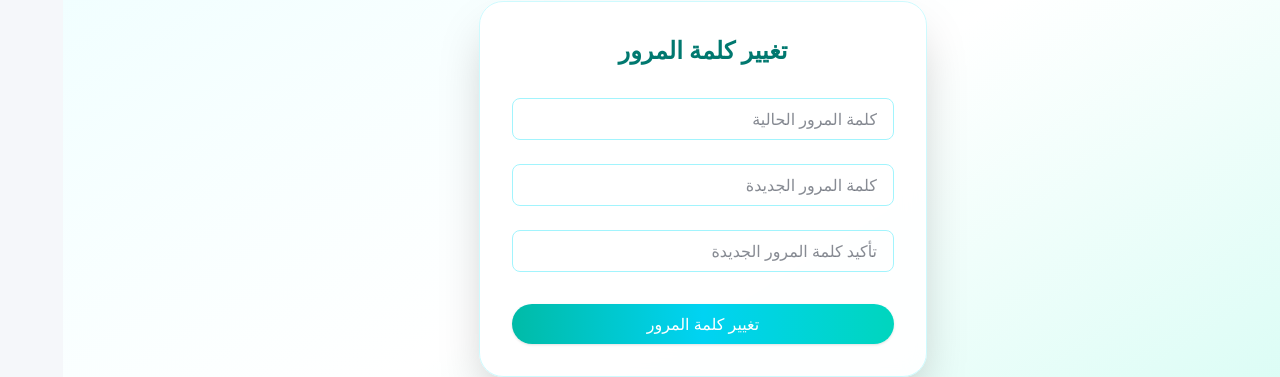
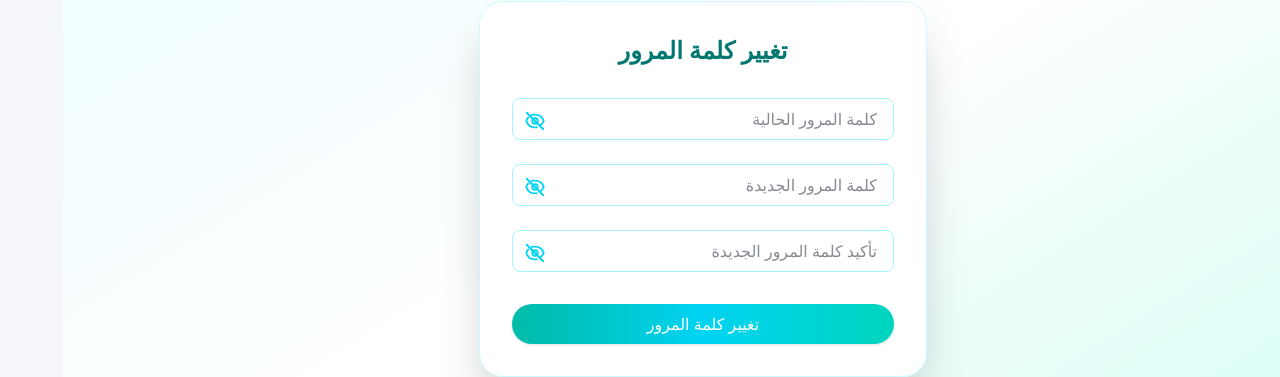
Before and after one commit to Abdullatif-Mostafa/wasal, a Next.js app: page /Pages/ChangePassword in a window 1280 px wide. Shown: the part 211-588 px from the top of the page. Built offline with nearby package versions, Linux system fonts and the light colour scheme; no server answers.

Commit message:
new changes are added

```diff
--- a/src/RTK/Reducers/authSlice.js
+++ b/src/RTK/Reducers/authSlice.js
@@ -1,7 +1,7 @@
 import { createSlice, createAsyncThunk } from '@reduxjs/toolkit';
 
 // const API_URL = process.env.NEXT_PUBLIC_API_URL || "https://wasal-api-production.up.railway.app"  ;
-const API_URL = process.env.REACT_APP_API_URL ||"https://wasal-api-production.up.railway.app";
+const API_URL = process.env.REACT_APP_API_URL || "https://wasal-api-production.up.railway.app";
 // Async thunk for login
 export const loginAsync = createAsyncThunk(
   'auth/login',
@@ -107,6 +107,54 @@ export const resetPasswordAsync = createAsyncThunk(
     }
   }
 );
+// change my password
+export const changeMyPasswordAsync = createAsyncThunk(
+  'users/changeMyPassword',
+  async (passwordData, { rejectWithValue }) => {
+    const { oldPassword, newPassword } = passwordData;
+    console.log("oldPassword , newPassword  ", oldPassword, newPassword);
+    console.log("token in change my password", localStorage.getItem('token'));
+    try {
+      const res = await fetch(`${API_URL}/api/auth/changePassword`, {
+        method: 'PUT',
+        headers: {
+          'Content-Type': 'application/json',
+          'Authorization': `Bearer ${localStorage?.getItem('token')}`
+        },
+        body: JSON.stringify({ oldPassword, newPassword }),
+      });
+      const data = await res.json();
+      console.log("data in change my password", data)
+
+      if (!res.ok || data.status !== 'success') {
+        return rejectWithValue(data?.message || 'فشل تغيير كلمة المرور');
+      }
+      return data;
+    } catch (error) {
+      return rejectWithValue('فشل تغيير كلمة المرور');
+    }
+  }
+)
+// delete my account
+export const deleteMyAccountAsync = createAsyncThunk(
+  'users/deleteMyAccount',
+  async (_, { rejectWithValue }) => {
+    try {
+      const res = await fetch(`${API_URL}/api/users/me`, {
+        method: 'DELETE',
+        headers: { 'Authorization': `Bearer ${localStorage.getItem('token')}` }
+      });
+      const data = await res.json();
+      console.log("data in delete my account", data)
+      if (!res.ok || data.status !== 'success') {
+        return rejectWithValue(data?.message || 'فشل حذف الحساب');
+      }
+      return data;
+    } catch (error) {
+      return rejectWithValue('فشل حذف الحساب');
+    }
+  }
+);
 const initialState = {
   isAuthenticated: false,
   token: null,
@@ -203,7 +251,37 @@ const authSlice = createSlice({
       .addCase(resetPasswordAsync.rejected, (state, action) => {
         state.loading = false;
         state.error = action.payload;
-      });
+      })
+      // Change my password
+      .addCase(changeMyPasswordAsync.pending, (state) => {
+        state.loading = true;
+        state.error = null;
+      })
+      .addCase(changeMyPasswordAsync.fulfilled, (state, action) => {
+        state.loading = false;
+        console.log("Password change success:", action.payload.message);
+      })
+      .addCase(changeMyPasswordAsync.rejected, (state, action) => {
+        state.loading = false;
+        state.error = action.payload;
+      })
+      // delete my account
+      .addCase(deleteMyAccountAsync.pending, (state) => {
+        state.loading = true;
+        state.error = null;
+      })
+      .addCase(deleteMyAccountAsync.fulfilled, (state, action) => {
+        console.log(" action payload ", action)
+        state.loading = false;
+        state.users = state.users.filter(user => user._id !== action.payload);
+        if (state.selectedUser && state.selectedUser._id === action.payload) {
+          state.selectedUser = null;
+        }
+      })
+      .addCase(deleteMyAccountAsync.rejected, (state, action) => {
+        state.loading = false;
+        state.error = action.payload;
+      })
   },
 });
 
--- a/src/RTK/Reducers/postSlice.js
+++ b/src/RTK/Reducers/postSlice.js
@@ -2,7 +2,7 @@ import { createSlice, createAsyncThunk } from '@reduxjs/toolkit';
 // https://tarmeezacademy.com/api/v1/posts
 // const API_URL = process.env.NEXT_PUBLIC_API_URL || "https://wasal-api-production.up.railway.app" ;
 const API_URL = process.env.REACT_APP_API_URL ||"https://wasal-api-production.up.railway.app";
-console.log("API_URL in postSlice", API_URL);
+// console.log("API_URL in postSlice", API_URL);
 export const fetchPosts = createAsyncThunk(
   'post/fetchPosts',
   async (_, thunkAPI) => {
--- a/src/app/Pages/ChangePassword/page.js
+++ b/src/app/Pages/ChangePassword/page.js
@@ -4,6 +4,7 @@ import { useDispatch, useSelector } from "react-redux";
 import { useRouter } from "next/navigation";
 import toast, { Toaster } from "react-hot-toast";
 import Swal from "sweetalert2";
+import { changeMyPasswordAsync } from "@/RTK/Reducers/authSlice";
 const metadata={
   title:"تغيير كلمه المرور",
   description:"صفحه لعرض تغيير كلمه المرور"
@@ -13,8 +14,12 @@ export default function ChangePassword() {
   const [newPassword, setNewPassword] = useState("");
   const [confirmPassword, setConfirmPassword] = useState("");
   const [loading, setLoading] = useState(false);
+  const [showOld, setShowOld] = useState(false);
+  const [showNew, setShowNew] = useState(false);
+  const [showConfirm, setShowConfirm] = useState(false);
   const { user } = useSelector((state) => state.auth);
   const router = useRouter();
+  const dispatch = useDispatch();
 
   const handleSubmit = async (e) => {
     e.preventDefault();
@@ -27,21 +32,25 @@ export default function ChangePassword() {
       return;
     }
     setLoading(true);
-    try {
-      // استبدل هذا بالطلب الحقيقي للباكند
-      // مثال:
-      // await dispatch(changePasswordAsync({ oldPassword, newPassword }))
-      await new Promise((res) => setTimeout(res, 1200));
-      setLoading(false);
-      toast.success("تم تغيير كلمة المرور بنجاح!");
+      await dispatch(changeMyPasswordAsync({ oldPassword, newPassword }))
+      .unwrap()
+      .then(() => {
+        toast.success("تم تغيير كلمة المرور بنجاح!")
         setOldPassword("");
         setNewPassword("");
-      setConfirmPassword("");
-      setTimeout(() => router.push("/Pages/Account"), 1500);
-    } catch (err) {
-      setLoading(false);
-      toast.error("حدث خطأ أثناء تغيير كلمة المرور");
-    }
+        setConfirmPassword("")
+        router.push("/");
+      })
+      .catch((err) => {
+        toast.error(err);
+      });
+      // await new Promise((res) => setTimeout(res, 1200));
+      // setLoading(false);
+      // toast.success("تم تغيير كلمة المرور بنجاح!");
+      // setOldPassword("");
+      // setNewPassword("");
+      // setConfirmPassword("");
+      // setTimeout(() => router.push("/Pages/Account"), 1500)
   };
 
   return (
@@ -52,27 +61,42 @@ export default function ChangePassword() {
         className="w-full max-w-md bg-white/90 rounded-3xl shadow-2xl p-8 border border-cyan-100 backdrop-blur-md flex flex-col gap-6"
       >
         <h2 className="text-2xl font-bold text-teal-700 text-center mb-2">تغيير كلمة المرور</h2>
+        <div className="relative">
           <input
-          type="password"
+            type={showOld ? "text" : "password"}
             placeholder="كلمة المرور الحالية"
-          className="border text-gray-900 border-cyan-200 rounded-lg px-4 py-2 focus:outline-none focus:ring-2 focus:ring-cyan-400"
+            className="border text-gray-900 border-cyan-200 rounded-lg px-4 py-2 focus:outline-none focus:ring-2 focus:ring-cyan-400 w-full pr-4"
             value={oldPassword}
             onChange={(e) => setOldPassword(e.target.value)}
           />
+          <button type="button" onClick={() => setShowOld(s => !s)} className="absolute left-3 top-3 text-cyan-400">
+            {showOld ? <svg xmlns='http://www.w3.org/2000/svg' fill='none' viewBox='0 0 24 24' stroke='currentColor' width='22' height='22'><path strokeLinecap='round' strokeLinejoin='round' strokeWidth='2' d='M15 12a3 3 0 11-6 0 3 3 0 016 0z' /><path strokeLinecap='round' strokeLinejoin='round' strokeWidth='2' d='M2.458 12C3.732 7.943 7.523 5 12 5c4.477 0 8.268 2.943 9.542 7-1.274 4.057-5.065 7-9.542 7-4.477 0-8.268-2.943-9.542-7z' /></svg> : <svg xmlns='http://www.w3.org/2000/svg' fill='none' viewBox='0 0 24 24' stroke='currentColor' width='22' height='22'><path strokeLinecap='round' strokeLinejoin='round' strokeWidth='2' d='M13.875 18.825A10.05 10.05 0 0112 19c-4.477 0-8.268-2.943-9.542-7a9.956 9.956 0 012.293-3.95m3.671-2.634A9.956 9.956 0 0112 5c4.477 0 8.268 2.943 9.542 7a9.973 9.973 0 01-4.293 5.03M15 12a3 3 0 11-6 0 3 3 0 016 0z' /><path strokeLinecap='round' strokeLinejoin='round' strokeWidth='2' d='M3 3l18 18' /></svg>}
+          </button>
+        </div>
+        <div className="relative">
           <input
-          type="password"
+            type={showNew ? "text" : "password"}
             placeholder="كلمة المرور الجديدة"
-          className="border text-gray-900 border-cyan-200 rounded-lg px-4 py-2 focus:outline-none focus:ring-2 focus:ring-cyan-400"
+            className="border text-gray-900 border-cyan-200 rounded-lg px-4 py-2 focus:outline-none focus:ring-2 focus:ring-cyan-400 w-full pr-4"
             value={newPassword}
             onChange={(e) => setNewPassword(e.target.value)}
           />
+          <button type="button" onClick={() => setShowNew(s => !s)} className="absolute left-3 top-3 text-cyan-400">
+            {showNew ? <svg xmlns='http://www.w3.org/2000/svg' fill='none' viewBox='0 0 24 24' stroke='currentColor' width='22' height='22'><path strokeLinecap='round' strokeLinejoin='round' strokeWidth='2' d='M15 12a3 3 0 11-6 0 3 3 0 016 0z' /><path strokeLinecap='round' strokeLinejoin='round' strokeWidth='2' d='M2.458 12C3.732 7.943 7.523 5 12 5c4.477 0 8.268 2.943 9.542 7-1.274 4.057-5.065 7-9.542 7-4.477 0-8.268-2.943-9.542-7z' /></svg> : <svg xmlns='http://www.w3.org/2000/svg' fill='none' viewBox='0 0 24 24' stroke='currentColor' width='22' height='22'><path strokeLinecap='round' strokeLinejoin='round' strokeWidth='2' d='M13.875 18.825A10.05 10.05 0 0112 19c-4.477 0-8.268-2.943-9.542-7a9.956 9.956 0 012.293-3.95m3.671-2.634A9.956 9.956 0 0112 5c4.477 0 8.268 2.943 9.542 7a9.973 9.973 0 01-4.293 5.03M15 12a3 3 0 11-6 0 3 3 0 016 0z' /><path strokeLinecap='round' strokeLinejoin='round' strokeWidth='2' d='M3 3l18 18' /></svg>}
+          </button>
+        </div>
+        <div className="relative">
           <input
-          type="password"
+            type={showConfirm ? "text" : "password"}
             placeholder="تأكيد كلمة المرور الجديدة"
-          className="border text-gray-900 border-cyan-200 rounded-lg px-4 py-2 focus:outline-none focus:ring-2 focus:ring-cyan-400"
+            className="border text-gray-900 border-cyan-200 rounded-lg px-4 py-2 focus:outline-none focus:ring-2 focus:ring-cyan-400 w-full pr-4"
             value={confirmPassword}
             onChange={(e) => setConfirmPassword(e.target.value)}
           />
+          <button type="button" onClick={() => setShowConfirm(s => !s)} className="absolute left-3 top-3 text-cyan-400">
+            {showConfirm ? <svg xmlns='http://www.w3.org/2000/svg' fill='none' viewBox='0 0 24 24' stroke='currentColor' width='22' height='22'><path strokeLinecap='round' strokeLinejoin='round' strokeWidth='2' d='M15 12a3 3 0 11-6 0 3 3 0 016 0z' /><path strokeLinecap='round' strokeLinejoin='round' strokeWidth='2' d='M2.458 12C3.732 7.943 7.523 5 12 5c4.477 0 8.268 2.943 9.542 7-1.274 4.057-5.065 7-9.542 7-4.477 0-8.268-2.943-9.542-7z' /></svg> : <svg xmlns='http://www.w3.org/2000/svg' fill='none' viewBox='0 0 24 24' stroke='currentColor' width='22' height='22'><path strokeLinecap='round' strokeLinejoin='round' strokeWidth='2' d='M13.875 18.825A10.05 10.05 0 0112 19c-4.477 0-8.268-2.943-9.542-7a9.956 9.956 0 012.293-3.95m3.671-2.634A9.956 9.956 0 0112 5c4.477 0 8.268 2.943 9.542 7a9.973 9.973 0 01-4.293 5.03M15 12a3 3 0 11-6 0 3 3 0 016 0z' /><path strokeLinecap='round' strokeLinejoin='round' strokeWidth='2' d='M3 3l18 18' /></svg>}
+          </button>
+        </div>
         <button
           type="submit"
           disabled={loading}
--- a/src/app/Pages/setting/page.js
+++ b/src/app/Pages/setting/page.js
@@ -2,11 +2,11 @@
 import { useEffect, useState } from "react";
 import { FaMoon, FaSun, FaBell, FaUserShield, FaLock, FaLanguage, FaPalette, FaUserEdit, FaTrashAlt, FaChevronDown, FaChevronUp, FaLightbulb, FaChevronLeft, FaArrowLeft } from "react-icons/fa";
 import { useDispatch, useSelector } from "react-redux";
-import { logout } from "@/RTK/Reducers/authSlice";
+import { deleteMyAccountAsync, logout } from "@/RTK/Reducers/authSlice";
 import toast, { Toaster } from "react-hot-toast";
 import Link from "next/link";
 import Swal from 'sweetalert2';
-import { deleteMyAccountAsync, deleteUserByIdAsync } from "@/RTK/Reducers/userSlice";
+import {  deleteUserByIdAsync } from "@/RTK/Reducers/userSlice";
 import { useRouter } from "next/navigation";
 
 const languages = [
```
Also changed, not shown: src/RTK/Reducers/userSlice.js (+4 -80 lines), src/app/Pages/ResetPassword/[reset-password]/layout.js (added). Lines whose indentation alone changed are shown as unchanged.
